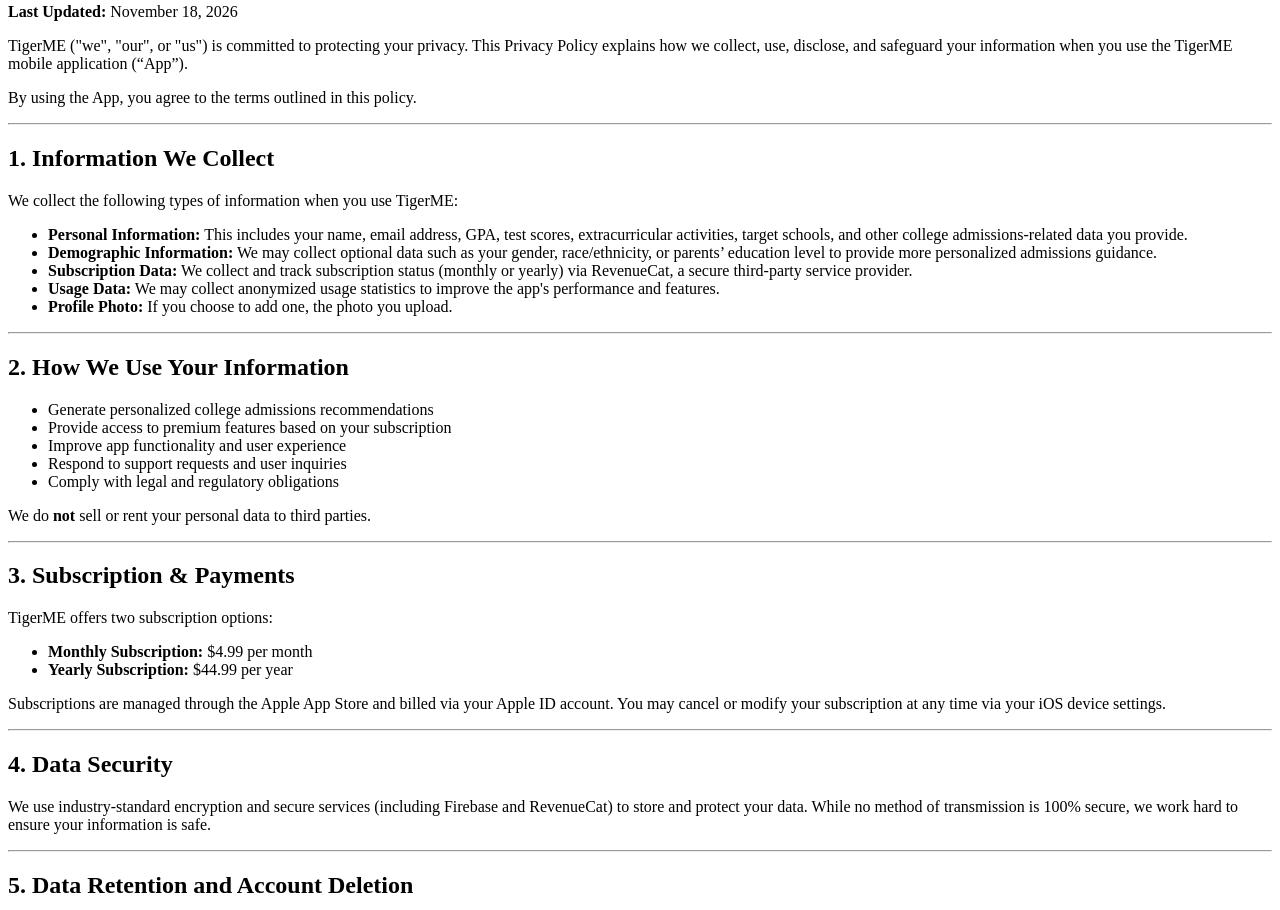
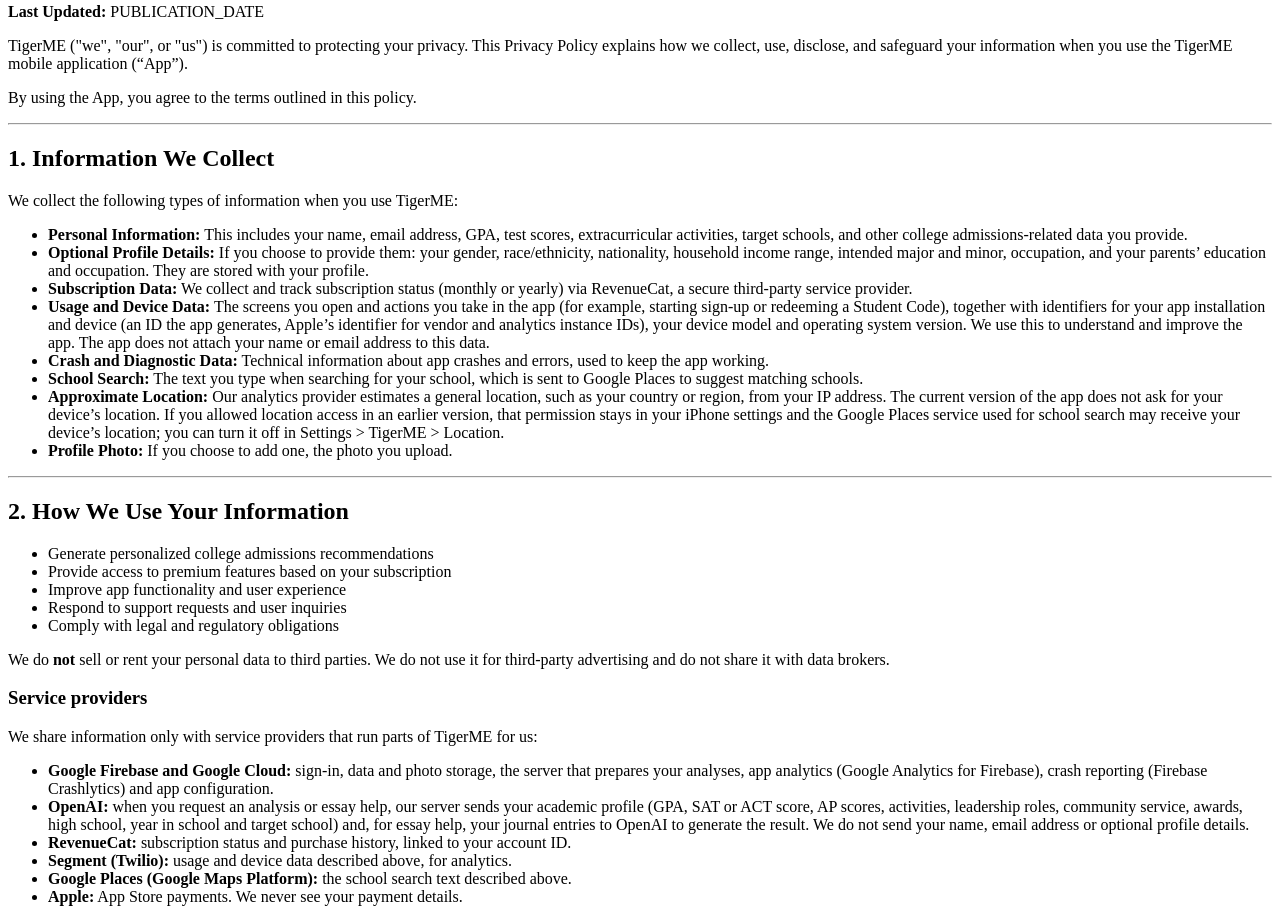
Before and after one commit to Sibble-Associates/Sibble-Associates.github.io, a plain HTML site: page index.html in a window 1280 px wide. Shown: the part 111-1021 px from the top of the page. Drawn offline with Linux system fonts and the light colour scheme.

Commit message:
Privacy: name the service providers and the data the app actually collects (draft, NOT published)
Replaces "anonymized usage statistics" with the usage and device data the app
sends (install ID, IDFV, analytics instance IDs), adds crash data, school
search text (Google Places), approximate location (IP-derived; prior location
permission and Google Places), the full list of optional profile details, and
the service providers: Google Firebase/Cloud, OpenAI (fields sent for
analyses and essays), RevenueCat, Segment, Google Places, Apple.
Last Updated is PUBLICATION_DATE until approved publication.

Co-Authored-By: Claude Opus 5.5 <noreply@anthropic.com>

```diff
--- a/index.html
+++ b/index.html
@@ -7,7 +7,7 @@
 <body>
     <h1>Privacy Policy for TigerME</h1>
     <p><strong>Effective Date:</strong> May 1, 2025</p>
-    <p><strong>Last Updated:</strong> November 18, 2026</p>
+    <p><strong>Last Updated:</strong> PUBLICATION_DATE</p>
     <p>TigerME ("we", "our", or "us") is committed to protecting your privacy. This Privacy Policy explains how we collect, use, disclose, and safeguard your information when you use the TigerME mobile application (“App”).</p>
     <p>By using the App, you agree to the terms outlined in this policy.</p>
     <hr>
@@ -15,9 +15,12 @@
     <p>We collect the following types of information when you use TigerME:</p>
     <ul>
         <li><strong>Personal Information:</strong> This includes your name, email address, GPA, test scores, extracurricular activities, target schools, and other college admissions-related data you provide.</li>
-        <li><strong>Demographic Information:</strong> We may collect optional data such as your gender, race/ethnicity, or parents’ education level to provide more personalized admissions guidance.</li>
+        <li><strong>Optional Profile Details:</strong> If you choose to provide them: your gender, race/ethnicity, nationality, household income range, intended major and minor, occupation, and your parents’ education and occupation. They are stored with your profile.</li>
         <li><strong>Subscription Data:</strong> We collect and track subscription status (monthly or yearly) via RevenueCat, a secure third-party service provider.</li>
-        <li><strong>Usage Data:</strong> We may collect anonymized usage statistics to improve the app's performance and features.</li>
+        <li><strong>Usage and Device Data:</strong> The screens you open and actions you take in the app (for example, starting sign-up or redeeming a Student Code), together with identifiers for your app installation and device (an ID the app generates, Apple’s identifier for vendor and analytics instance IDs), your device model and operating system version. We use this to understand and improve the app. The app does not attach your name or email address to this data.</li>
+        <li><strong>Crash and Diagnostic Data:</strong> Technical information about app crashes and errors, used to keep the app working.</li>
+        <li><strong>School Search:</strong> The text you type when searching for your school, which is sent to Google Places to suggest matching schools.</li>
+        <li><strong>Approximate Location:</strong> Our analytics provider estimates a general location, such as your country or region, from your IP address. The current version of the app does not ask for your device’s location. If you allowed location access in an earlier version, that permission stays in your iPhone settings and the Google Places service used for school search may receive your device’s location; you can turn it off in Settings &gt; TigerME &gt; Location.</li>
         <li><strong>Profile Photo:</strong> If you choose to add one, the photo you upload.</li>
     </ul>
     <hr>
@@ -29,7 +32,17 @@
         <li>Respond to support requests and user inquiries</li>
         <li>Comply with legal and regulatory obligations</li>
     </ul>
-    <p>We do <strong>not</strong> sell or rent your personal data to third parties.</p>
+    <p>We do <strong>not</strong> sell or rent your personal data to third parties. We do not use it for third-party advertising and do not share it with data brokers.</p>
+    <h3>Service providers</h3>
+    <p>We share information only with service providers that run parts of TigerME for us:</p>
+    <ul>
+        <li><strong>Google Firebase and Google Cloud:</strong> sign-in, data and photo storage, the server that prepares your analyses, app analytics (Google Analytics for Firebase), crash reporting (Firebase Crashlytics) and app configuration.</li>
+        <li><strong>OpenAI:</strong> when you request an analysis or essay help, our server sends your academic profile (GPA, SAT or ACT score, AP scores, activities, leadership roles, community service, awards, high school, year in school and target school) and, for essay help, your journal entries to OpenAI to generate the result. We do not send your name, email address or optional profile details.</li>
+        <li><strong>RevenueCat:</strong> subscription status and purchase history, linked to your account ID.</li>
+        <li><strong>Segment (Twilio):</strong> usage and device data described above, for analytics.</li>
+        <li><strong>Google Places (Google Maps Platform):</strong> the school search text described above.</li>
+        <li><strong>Apple:</strong> App Store payments. We never see your payment details.</li>
+    </ul>
     <hr>
     <h2>3. Subscription & Payments</h2>
     <p>TigerME offers two subscription options:</p>
```
